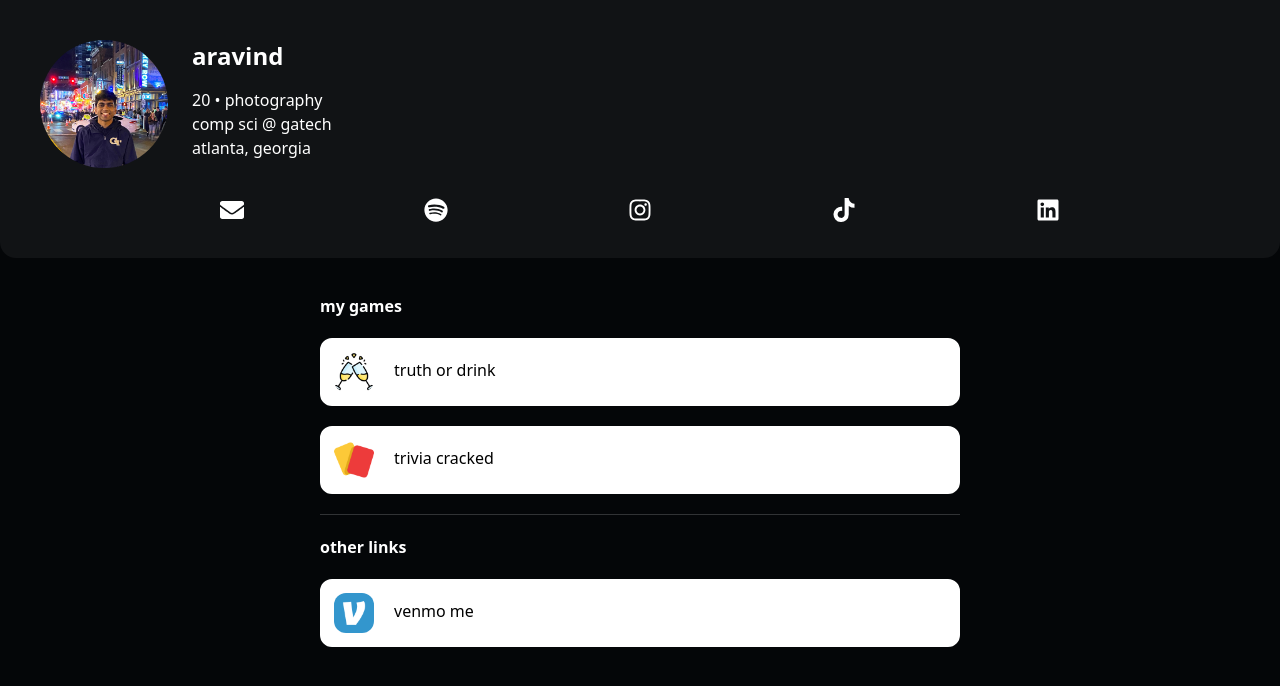
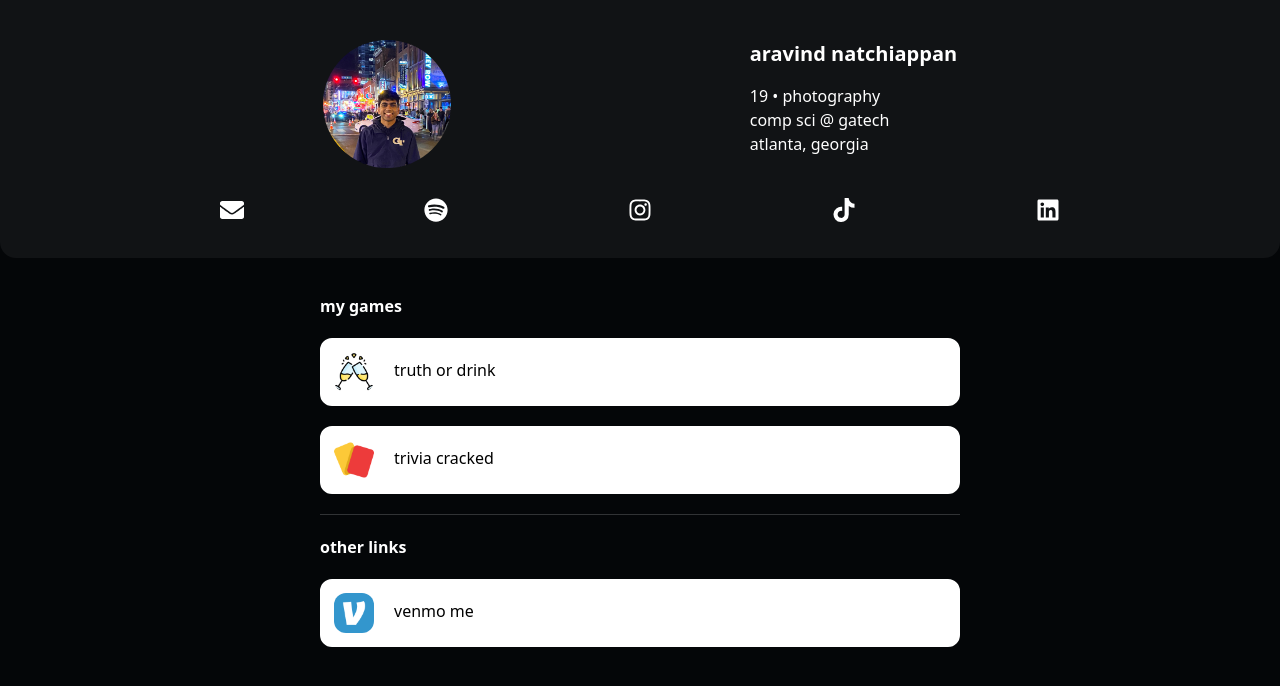
Before and after one commit to aravindnatch/aravindnatch.github.io, a Next.js app: page /mobile in a window 1280 px wide. Shown: the top 686 px of the page. Built offline with nearby package versions, Linux system fonts and the light colour scheme.

Commit message:
birthday func & css updates

```diff
--- a/pages/mobile.tsx
+++ b/pages/mobile.tsx
@@ -1,4 +1,5 @@
 import type { NextPage } from 'next'
+import { getMaxAge } from 'next/dist/server/image-optimizer';
 import Head from 'next/head'
 
 import {
@@ -10,25 +11,37 @@ import {
 } from "react-icons/fa";
 
 const Mobile: NextPage = () => {
+
+  function getAge() {
+    var today = new Date();
+    var birthDate = new Date('05/21/2002');
+    var age = today.getFullYear() - birthDate.getFullYear();
+    var m = today.getMonth() - birthDate.getMonth();
+    if (m < 0 || (m === 0 && today.getDate() < birthDate.getDate())) {
+        age--;
+    }
+    return age;
+  }
+
   return (
     <div className="flex h-screen flex-col items-center bg-[#040608] mb-">
       <Head>
         <title>aravind natchiappan</title>
         <link rel="icon" href="/favicon.ico" />
-        {/* <script defer data-domain="aravindnatch.me" src="https://analytics.aru.wtf/js/script.js"></script> */}
+        <script defer data-domain="aravindnatch.me" src="https://analytics.aru.wtf/js/script.js"></script>
       </Head>
 
       <div className="bg-[#111315] px-10 pt-10 pb-5 w-full">
-        <div className="flex">
+        <div className="flex justify-evenly">
           <div className="w-32 h-32 min-w-32 min-h-32">
             <img src="/aravind.jpg" alt="logo" width="100%" height="100%" className="rounded-full"/>
           </div>
 
-          <div className="w-max flex-grow ml-6">
-            <h1 className="text-2xl font-semibold text-left text-white font">aravind</h1>
+          <div className="w-max ml-4">
+            <h1 className="text-xl font-semibold text-left text-white font">aravind natchiappan</h1>
 
             <div className="mt-4">
-              <h2 className="text-md text-left text-white">20 • photography</h2>
+              <h2 className="text-md text-left text-white">{getAge()} • photography</h2>
               <h2 className="text-md text-left text-white">comp sci @ gatech</h2>
               <h2 className="text-md text-left text-white">atlanta, georgia</h2>
             </div>
```
